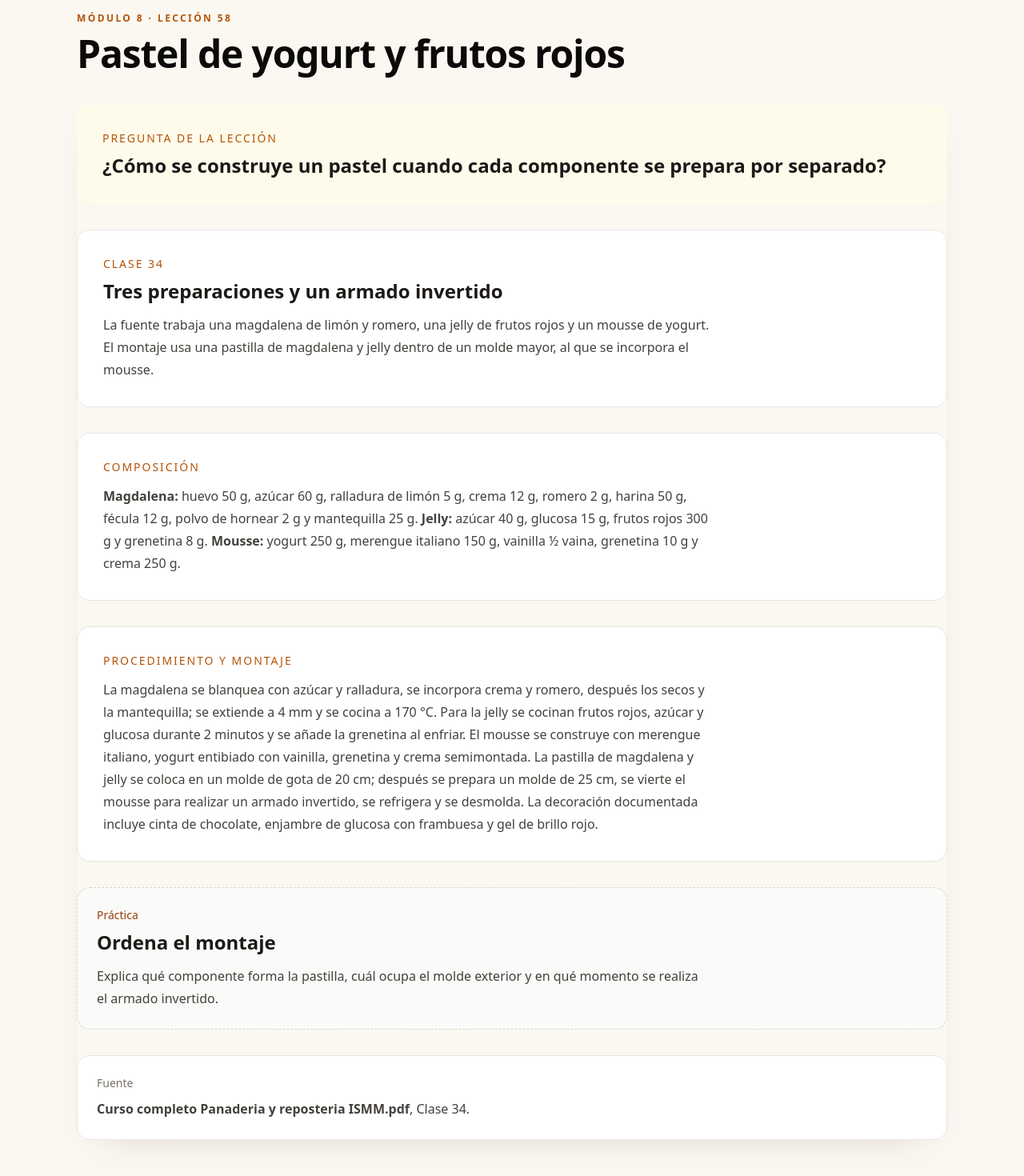
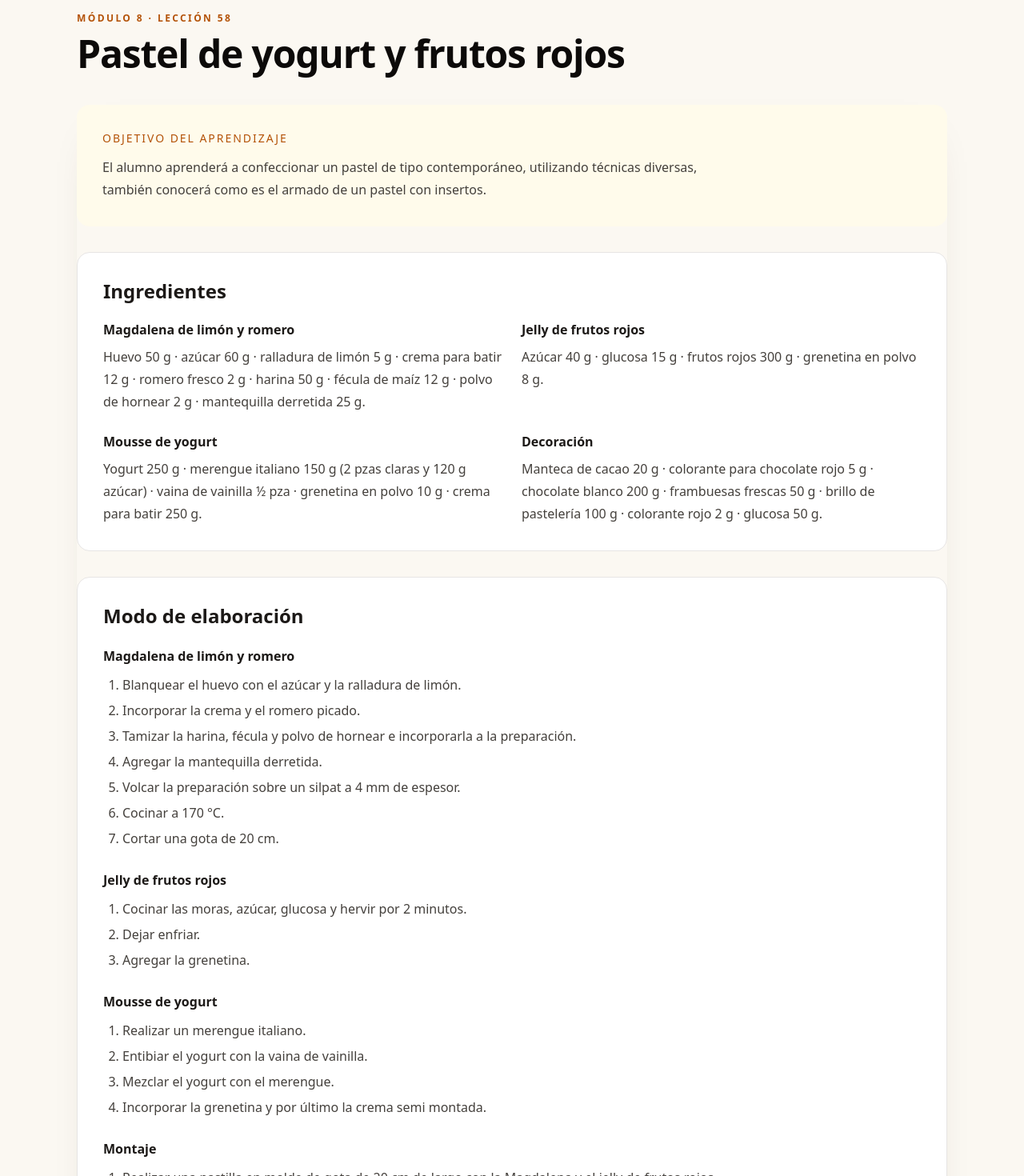
Before and after one commit to Drworm82/CursoPanadero, a Next.js app: page /leccion-pastel-yogurt-frutos-rojos in a window 1280 px wide. Shown: the part 160-1630 px from the top of the page at 80% size. Built offline with nearby package versions, Linux system fonts and the light colour scheme; no server answers.

Commit message:
Corrige contenido de M8 con base en la fuente

```diff
--- a/pages/leccion-pastel-yogurt-frutos-rojos.js
+++ b/pages/leccion-pastel-yogurt-frutos-rojos.js
@@ -1,17 +1,40 @@
 import CourseShell from '../components/course/CourseShell';
 
-const lesson = { number: '58', title: 'Pastel de yogurt y frutos rojos', subtitle: 'Un pastel contemporáneo construido con una magdalena, una jelly, un mousse y un armado invertido.' };
+const lesson = { number: '58', title: 'Pastel de yogurt y frutos rojos', subtitle: 'Clase 34 · Pastelería Contemporánea I' };
 
 export default function LessonPage() {
   return (
     <CourseShell eyebrow="Módulo 8 · Lección 58" title={lesson.title} subtitle={lesson.subtitle} backHref="/modulo-8" backLabel="Volver al módulo">
       <div className="space-y-8">
-        <section className="rounded-2xl bg-amber-50 p-6 sm:p-8"><p className="text-sm font-medium uppercase tracking-[0.14em] text-amber-700">Pregunta de la lección</p><h2 className="mt-2 text-2xl font-semibold text-stone-900">¿Cómo se construye un pastel cuando cada componente se prepara por separado?</h2></section>
-        <section className="rounded-2xl border border-stone-200 bg-white p-6 sm:p-8"><p className="text-sm font-medium uppercase tracking-[0.14em] text-amber-700">Clase 34</p><h2 className="mt-2 text-2xl font-semibold text-stone-900">Tres preparaciones y un armado invertido</h2><p className="mt-3 max-w-3xl leading-7 text-stone-700">La fuente trabaja una magdalena de limón y romero, una jelly de frutos rojos y un mousse de yogurt. El montaje usa una pastilla de magdalena y jelly dentro de un molde mayor, al que se incorpora el mousse.</p></section>
-        <section className="rounded-2xl border border-stone-200 bg-white p-6 sm:p-8"><p className="text-sm font-medium uppercase tracking-[0.14em] text-amber-700">Composición</p><p className="mt-3 max-w-3xl leading-7 text-stone-700"><strong>Magdalena:</strong> huevo 50 g, azúcar 60 g, ralladura de limón 5 g, crema 12 g, romero 2 g, harina 50 g, fécula 12 g, polvo de hornear 2 g y mantequilla 25 g. <strong>Jelly:</strong> azúcar 40 g, glucosa 15 g, frutos rojos 300 g y grenetina 8 g. <strong>Mousse:</strong> yogurt 250 g, merengue italiano 150 g, vainilla ½ vaina, grenetina 10 g y crema 250 g.</p></section>
-        <section className="rounded-2xl border border-stone-200 bg-white p-6 sm:p-8"><p className="text-sm font-medium uppercase tracking-[0.14em] text-amber-700">Procedimiento y montaje</p><p className="mt-3 max-w-3xl leading-7 text-stone-700">La magdalena se blanquea con azúcar y ralladura, se incorpora crema y romero, después los secos y la mantequilla; se extiende a 4 mm y se cocina a 170 °C. Para la jelly se cocinan frutos rojos, azúcar y glucosa durante 2 minutos y se añade la grenetina al enfriar. El mousse se construye con merengue italiano, yogurt entibiado con vainilla, grenetina y crema semimontada. La pastilla de magdalena y jelly se coloca en un molde de gota de 20 cm; después se prepara un molde de 25 cm, se vierte el mousse para realizar un armado invertido, se refrigera y se desmolda. La decoración documentada incluye cinta de chocolate, enjambre de glucosa con frambuesa y gel de brillo rojo.</p></section>
-        <section className="rounded-2xl border border-dashed border-stone-300 bg-stone-50 p-6"><p className="text-sm font-medium text-amber-800">Práctica</p><h2 className="mt-2 text-2xl font-semibold text-stone-900">Ordena el montaje</h2><p className="mt-3 max-w-3xl leading-7 text-stone-700">Explica qué componente forma la pastilla, cuál ocupa el molde exterior y en qué momento se realiza el armado invertido.</p></section>
-        <section className="rounded-2xl border border-stone-200 bg-white p-6"><p className="text-sm font-medium text-stone-500">Fuente</p><p className="mt-2 leading-7 text-stone-700"><strong>Curso completo Panaderia y reposteria ISMM.pdf</strong>, Clase 34.</p></section>
+        <section className="rounded-2xl bg-amber-50 p-6 sm:p-8">
+          <p className="text-sm font-medium uppercase tracking-[0.14em] text-amber-700">Objetivo del aprendizaje</p>
+          <p className="mt-3 max-w-3xl leading-7 text-stone-700">El alumno aprenderá a confeccionar un pastel de tipo contemporáneo, utilizando técnicas diversas, también conocerá como es el armado de un pastel con insertos.</p>
+        </section>
+
+        <section className="rounded-2xl border border-stone-200 bg-white p-6 sm:p-8">
+          <h2 className="text-2xl font-semibold text-stone-900">Ingredientes</h2>
+          <div className="mt-5 grid gap-6 md:grid-cols-2">
+            <div><h3 className="font-semibold">Magdalena de limón y romero</h3><p className="mt-2 leading-7 text-stone-700">Huevo 50 g · azúcar 60 g · ralladura de limón 5 g · crema para batir 12 g · romero fresco 2 g · harina 50 g · fécula de maíz 12 g · polvo de hornear 2 g · mantequilla derretida 25 g.</p></div>
+            <div><h3 className="font-semibold">Jelly de frutos rojos</h3><p className="mt-2 leading-7 text-stone-700">Azúcar 40 g · glucosa 15 g · frutos rojos 300 g · grenetina en polvo 8 g.</p></div>
+            <div><h3 className="font-semibold">Mousse de yogurt</h3><p className="mt-2 leading-7 text-stone-700">Yogurt 250 g · merengue italiano 150 g (2 pzas claras y 120 g azúcar) · vaina de vainilla ½ pza · grenetina en polvo 10 g · crema para batir 250 g.</p></div>
+            <div><h3 className="font-semibold">Decoración</h3><p className="mt-2 leading-7 text-stone-700">Manteca de cacao 20 g · colorante para chocolate rojo 5 g · chocolate blanco 200 g · frambuesas frescas 50 g · brillo de pastelería 100 g · colorante rojo 2 g · glucosa 50 g.</p></div>
+          </div>
+        </section>
+
+        <section className="rounded-2xl border border-stone-200 bg-white p-6 sm:p-8">
+          <h2 className="text-2xl font-semibold text-stone-900">Modo de elaboración</h2>
+          <div className="mt-5 space-y-6 leading-7 text-stone-700">
+            <div><h3 className="font-semibold text-stone-900">Magdalena de limón y romero</h3><ol className="mt-2 list-decimal space-y-1 pl-6"><li>Blanquear el huevo con el azúcar y la ralladura de limón.</li><li>Incorporar la crema y el romero picado.</li><li>Tamizar la harina, fécula y polvo de hornear e incorporarla a la preparación.</li><li>Agregar la mantequilla derretida.</li><li>Volcar la preparación sobre un silpat a 4 mm de espesor.</li><li>Cocinar a 170 °C.</li><li>Cortar una gota de 20 cm.</li></ol></div>
+            <div><h3 className="font-semibold text-stone-900">Jelly de frutos rojos</h3><ol className="mt-2 list-decimal space-y-1 pl-6"><li>Cocinar las moras, azúcar, glucosa y hervir por 2 minutos.</li><li>Dejar enfriar.</li><li>Agregar la grenetina.</li></ol></div>
+            <div><h3 className="font-semibold text-stone-900">Mousse de yogurt</h3><ol className="mt-2 list-decimal space-y-1 pl-6"><li>Realizar un merengue italiano.</li><li>Entibiar el yogurt con la vaina de vainilla.</li><li>Mezclar el yogurt con el merengue.</li><li>Incorporar la grenetina y por último la crema semi montada.</li></ol></div>
+            <div><h3 className="font-semibold text-stone-900">Montaje</h3><ol className="mt-2 list-decimal space-y-1 pl-6"><li>Realizar una pastilla en molde de gota de 20 cm de largo con la Magdalena y el jelly de frutos rojos.</li><li>Una vez fría la pastilla y hecha la mousse de yogurt preparar un molde de gota de 25 cm de largo con acetato.</li><li>Vaciar la mousse dentro del aro para realizar un armado invertido.</li><li>Refrigerar el pastel una vez montado.</li><li>Desmoldar y para decorar hacer una cinta de chocolate con vetas rojas de manteca de cacao y colorante de la mitad altura de la mousse.</li><li>En la parte de arriba colocar enjambre de glucosa con frambuesa y cubrir el pastel con gel de brillo teñido de rojo.</li></ol></div>
+          </div>
+        </section>
+
+        <section className="rounded-2xl border border-stone-200 bg-white p-6">
+          <p className="text-sm font-medium text-stone-500">Fuente</p>
+          <p className="mt-2 leading-7 text-stone-700">Curso completo Panaderia y reposteria ISMM.pdf · Clase 34 · Pastelería Contemporánea I.</p>
+        </section>
       </div>
     </CourseShell>
   );
```
